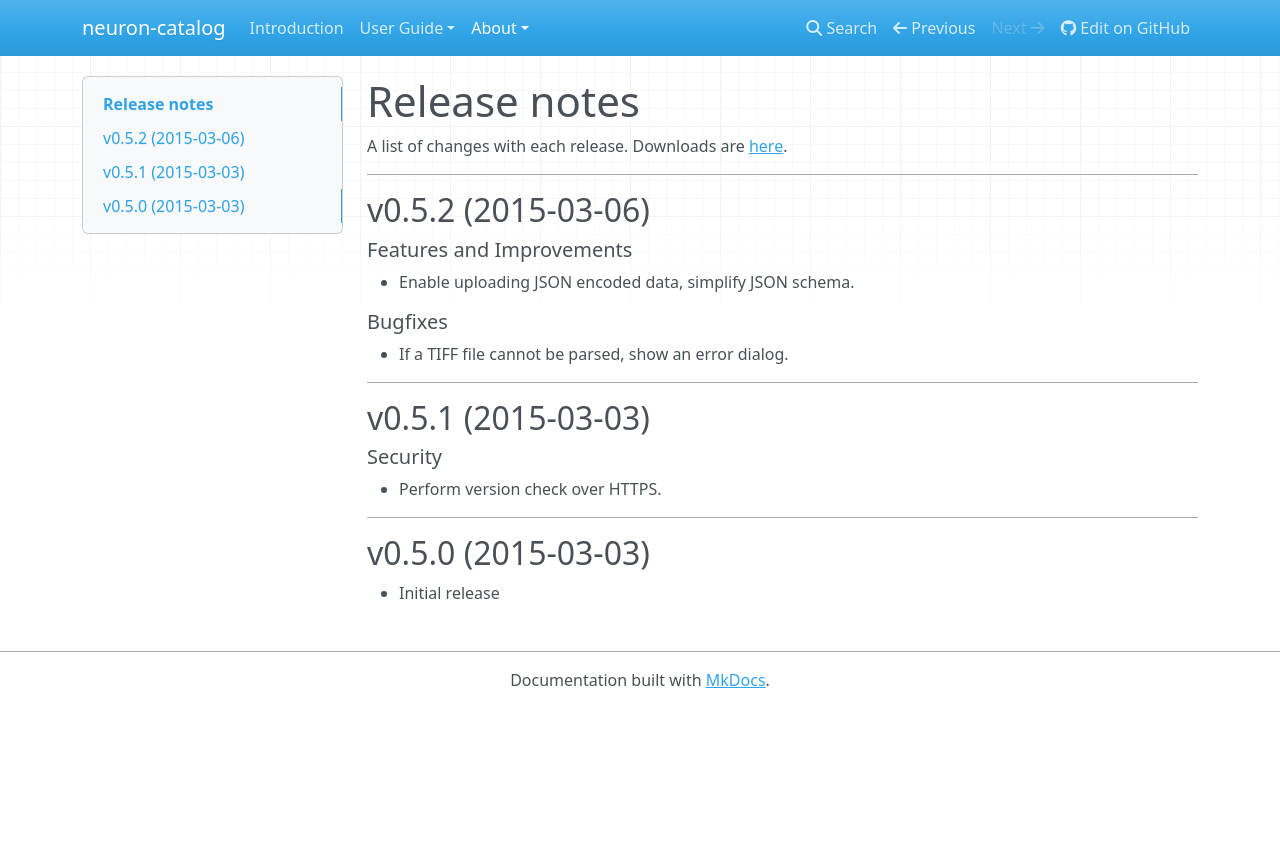
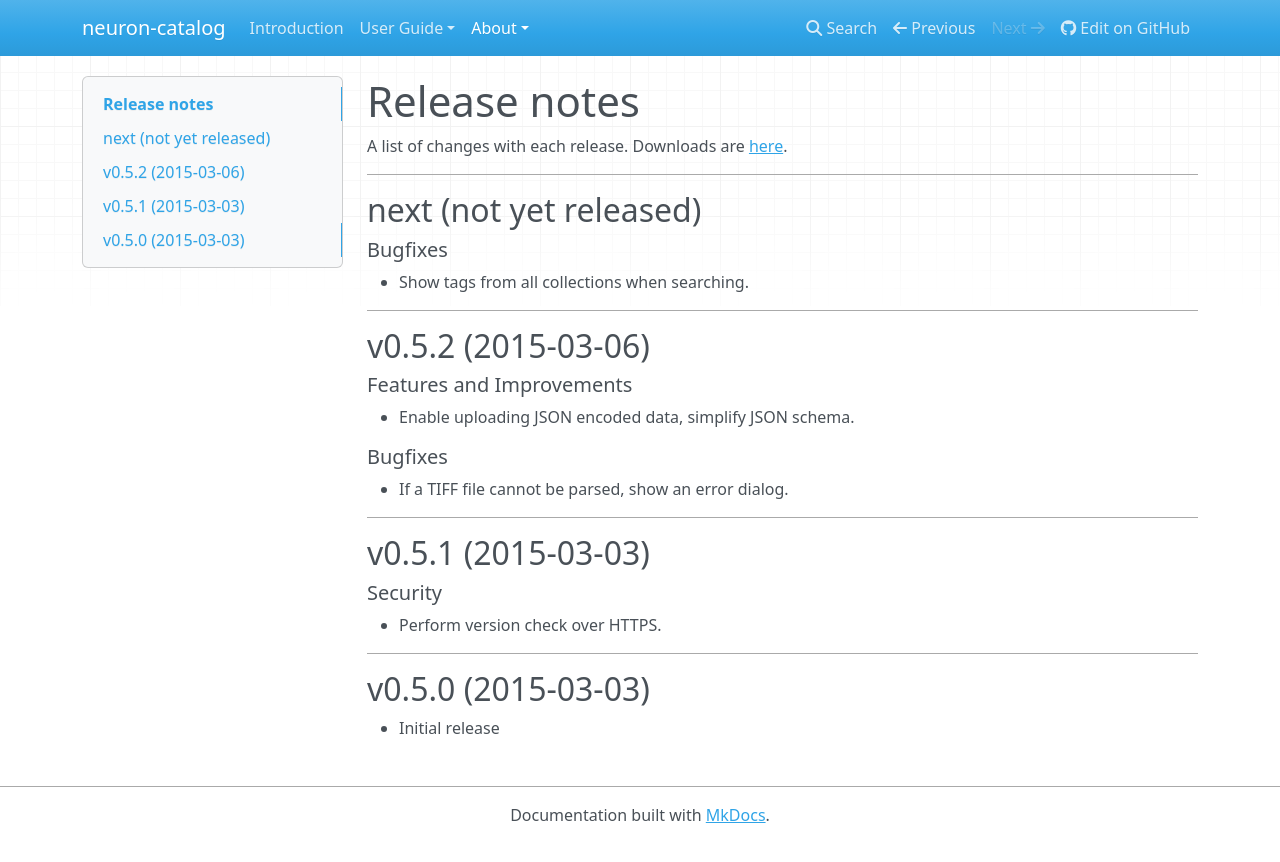
Before and after one commit to strawlab/neuron-catalog, an MkDocs documentation site: the page built from docs/release-notes.md, in a window 1280 px wide. Shown: the top 862 px of the page. Built offline with MkDocs 1.6.1, drawn with Linux system fonts in a browser that asks for light colours; nearby versions of some CDN libraries; old or Windows-style settings are respelled for this version of MkDocs.

Commit message:
[bug] search: fix showing tags only from one collection

```diff
--- a/docs/release-notes.md
+++ b/docs/release-notes.md
@@ -2,6 +2,14 @@
 
 A list of changes with each release. Downloads are
 [here](https://github.com/strawlab/neuron-catalog/releases).
+
+---
+
+## next (not yet released)
+
+##### Bugfixes
+
+- Show tags from all collections when searching.
 
 ---
 
```
Also changed, not shown: 2 other files.
